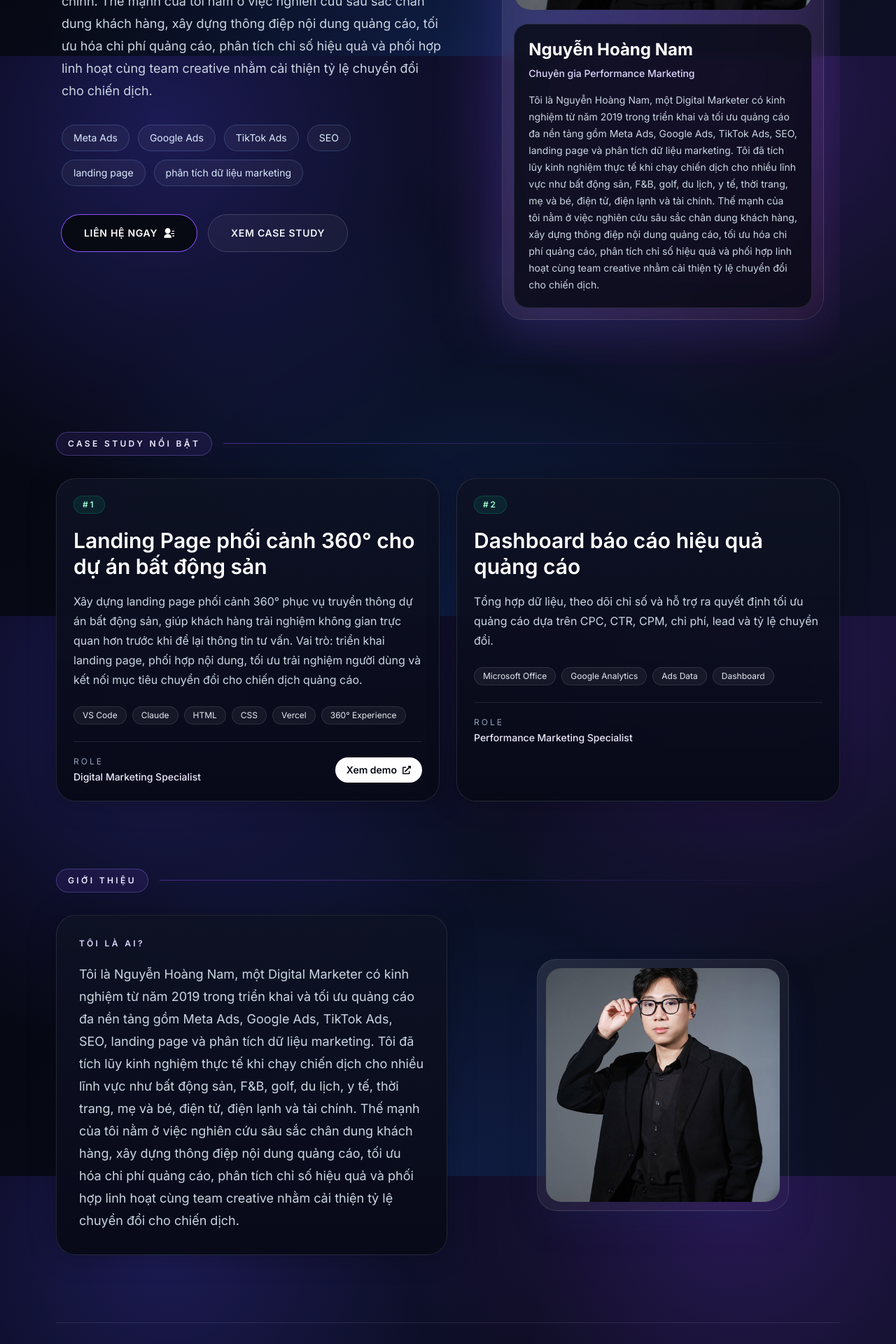
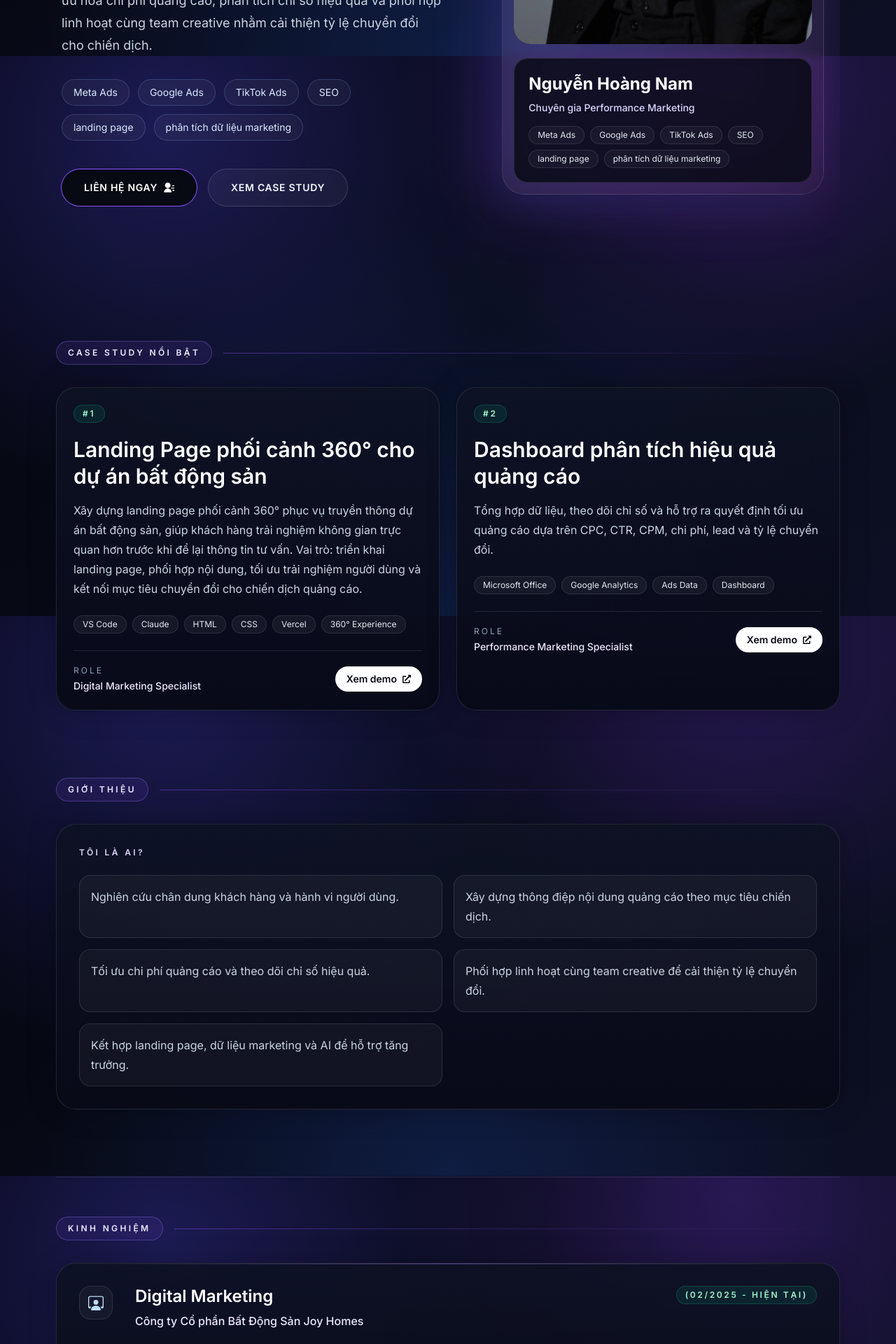
Before and after one commit to namcnsh/nguyen-hoang-nam-cv, a Next.js app: page / in a window 1280 px wide. Shown: the part 720-2640 px from the top of the page at 70% size. Built offline with nearby package versions, Linux system fonts and the light colour scheme.

Commit message:
feat: add dashboard demo popup

```diff
--- a/app/components/homepage/about/index.jsx
+++ b/app/components/homepage/about/index.jsx
@@ -1,7 +1,12 @@
 // @flow strict
 
-import { personalData } from "@/utils/data/personal-data";
-import Image from "next/image";
+const aboutHighlights = [
+  'Nghiên cứu chân dung khách hàng và hành vi người dùng.',
+  'Xây dựng thông điệp nội dung quảng cáo theo mục tiêu chiến dịch.',
+  'Tối ưu chi phí quảng cáo và theo dõi chỉ số hiệu quả.',
+  'Phối hợp linh hoạt cùng team creative để cải thiện tỷ lệ chuyển đổi.',
+  'Kết hợp landing page, dữ liệu marketing và AI để hỗ trợ tăng trưởng.'
+];
 
 function AboutSection() {
   return (
@@ -13,29 +18,18 @@ function AboutSection() {
         <span className="h-px flex-1 bg-gradient-to-r from-violet-500/40 to-transparent" />
       </div>
 
-      <div className="grid grid-cols-1 items-center gap-8 lg:grid-cols-[1.05fr_0.95fr] lg:gap-14">
-        <div className="order-2 rounded-[1.75rem] border border-white/10 bg-[linear-gradient(180deg,rgba(14,18,36,0.92)_0%,rgba(8,10,24,0.98)_100%)] p-6 shadow-[0_0_40px_rgba(0,0,0,0.25)] lg:order-1 lg:p-8">
-          <p className="text-xs font-semibold uppercase tracking-[0.28em] text-violet-200">
-            Tôi là ai?
-          </p>
-          <p className="mt-5 text-base leading-8 text-slate-300 lg:text-lg">
-            {personalData.description}
-          </p>
-        </div>
-
-        <div className="order-1 flex justify-center lg:order-2">
-          <div className="relative w-full max-w-[360px] overflow-hidden rounded-[1.75rem] border border-white/10 bg-gradient-to-br from-white/[0.10] to-white/[0.02] p-3 shadow-2xl shadow-blue-950/30">
-            <div className="relative aspect-square overflow-hidden rounded-[1.35rem] bg-[#0d1224]">
-              <Image
-                src={personalData.profile}
-                alt={`Ảnh chân dung của ${personalData.name}`}
-                fill
-                sizes="(max-width: 768px) 100vw, 360px"
-                className="object-cover"
-                loading="lazy"
-              />
+      <div className="rounded-[1.75rem] border border-white/10 bg-[linear-gradient(180deg,rgba(14,18,36,0.92)_0%,rgba(8,10,24,0.98)_100%)] p-6 shadow-[0_0_40px_rgba(0,0,0,0.25)] lg:p-8">
+        <p className="text-xs font-semibold uppercase tracking-[0.28em] text-violet-200">
+          Tôi là ai?
+        </p>
+        <div className="mt-6 grid gap-4 md:grid-cols-2">
+          {aboutHighlights.map((highlight) => (
+            <div key={highlight} className="rounded-2xl border border-white/10 bg-white/[0.04] p-4">
+              <p className="text-sm leading-7 text-slate-300 md:text-base">
+                {highlight}
+              </p>
             </div>
-          </div>
+          ))}
         </div>
       </div>
     </section>
--- a/app/components/homepage/featured-case-studies/index.jsx
+++ b/app/components/homepage/featured-case-studies/index.jsx
@@ -1,16 +1,57 @@
+"use client";
+
+import { useEffect, useState } from "react";
 import Link from "next/link";
 import { FaExternalLinkAlt } from "react-icons/fa";
 
 import { projectsData } from "@/utils/data/projects-data";
 
 const selectedProjectIds = [1, 2];
+const dashboardSummary = [
+  { label: "CPM", value: "52.000đ" },
+  { label: "CPC", value: "4.800đ" },
+  { label: "CTR", value: "1,86%" },
+  { label: "Lead", value: "128" },
+  { label: "Conversion Rate", value: "7,4%" },
+  { label: "Cost/Lead", value: "96.000đ" }
+];
+const dashboardChannels = [
+  { name: "Meta Ads", spend: "7.800.000đ", leads: "82", ctr: "2,1%", cpl: "95.000đ", widthClass: "w-[82%]" },
+  { name: "Google Ads", spend: "3.600.000đ", leads: "31", ctr: "4,8%", cpl: "116.000đ", widthClass: "w-[31%]" },
+  { name: "TikTok Ads", spend: "900.000đ", leads: "15", ctr: "1,4%", cpl: "60.000đ", widthClass: "w-[15%]" }
+];
+const dashboardInsights = [
+  "Meta Ads tạo nhiều lead nhất trong dữ liệu demo.",
+  "Google Ads có CTR cao, phù hợp nhóm có nhu cầu chủ động.",
+  "TikTok Ads có chi phí/lead thấp trong dữ liệu demo nhưng cần kiểm tra chất lượng lead."
+];
+const dashboardActions = [
+  "Giữ ngân sách cho Meta Ads nếu chất lượng lead ổn.",
+  "Tối ưu từ khóa và landing page cho Google Ads.",
+  "Test thêm creative ngắn cho TikTok Ads trước khi tăng ngân sách."
+];
 
 function FeaturedCaseStudies() {
+  const [isDashboardOpen, setIsDashboardOpen] = useState(false);
   const projects = selectedProjectIds
     .map((id) => projectsData.find((project) => project.id === id))
     .filter(Boolean);
 
+  useEffect(() => {
+    if (!isDashboardOpen) return;
+
+    const handleKeyDown = (event) => {
+      if (event.key === "Escape") {
+        setIsDashboardOpen(false);
+      }
+    };
+
+    window.addEventListener("keydown", handleKeyDown);
+    return () => window.removeEventListener("keydown", handleKeyDown);
+  }, [isDashboardOpen]);
+
   return (
+    <>
       <section id="featured-case-studies" className="relative my-12 lg:my-24">
         <div className="mb-8 flex items-center gap-4">
           <span className="rounded-full border border-violet-400/30 bg-violet-500/10 px-4 py-2 text-xs font-semibold uppercase tracking-[0.28em] text-violet-100">
@@ -38,10 +79,7 @@ function FeaturedCaseStudies() {
 
                 <div className="mt-6 flex flex-wrap gap-2">
                   {project.tools.map((tool) => (
-                  <span
-                    key={tool}
-                    className="rounded-full border border-white/10 bg-white/5 px-3 py-1 text-xs text-slate-200"
-                  >
+                    <span key={tool} className="rounded-full border border-white/10 bg-white/5 px-3 py-1 text-xs text-slate-200">
                       {tool}
                     </span>
                   ))}
@@ -53,16 +91,16 @@ function FeaturedCaseStudies() {
                     <p className="mt-1 text-sm font-medium text-violet-100">{project.role}</p>
                   </div>
 
-                {project.demo ? (
-                  <Link
-                    href={project.demo}
-                    target="_blank"
-                    rel="noopener noreferrer"
-                    className="inline-flex items-center gap-2 rounded-full bg-white px-4 py-2 text-sm font-semibold text-[#070913] outline-none transition-all duration-300 focus-visible:ring-2 focus-visible:ring-blue-400/50"
-                  >
+                  {project.id === 1 && project.demo ? (
+                    <Link href={project.demo} target="_blank" rel="noopener noreferrer" className="inline-flex items-center gap-2 rounded-full bg-white px-4 py-2 text-sm font-semibold text-[#070913] outline-none transition-all duration-300 focus-visible:ring-2 focus-visible:ring-blue-400/50">
                       <span>Xem demo</span>
                       <FaExternalLinkAlt size={12} aria-hidden="true" />
                     </Link>
+                  ) : project.id === 2 ? (
+                    <button type="button" onClick={() => setIsDashboardOpen(true)} className="inline-flex items-center gap-2 rounded-full bg-white px-4 py-2 text-sm font-semibold text-[#070913] outline-none transition-all duration-300 focus-visible:ring-2 focus-visible:ring-blue-400/50">
+                      <span>Xem demo</span>
+                      <FaExternalLinkAlt size={12} aria-hidden="true" />
+                    </button>
                   ) : null}
                 </div>
               </div>
@@ -70,6 +108,97 @@ function FeaturedCaseStudies() {
           ))}
         </div>
       </section>
+
+      {isDashboardOpen ? (
+        <div className="fixed inset-0 z-[120] flex items-center justify-center bg-slate-950/80 px-4 py-6 backdrop-blur-sm" onClick={() => setIsDashboardOpen(false)}>
+          <div role="dialog" aria-modal="true" aria-labelledby="dashboard-demo-title" className="max-h-[90vh] w-full max-w-5xl overflow-y-auto rounded-[2rem] border border-white/10 bg-[linear-gradient(180deg,rgba(14,18,36,0.98)_0%,rgba(8,10,24,1)_100%)] p-6 shadow-[0_0_60px_rgba(0,0,0,0.35)] lg:p-8" onClick={(event) => event.stopPropagation()}>
+            <div className="flex items-start justify-between gap-4">
+              <div>
+                <span className="rounded-full border border-amber-300/30 bg-amber-300/10 px-3 py-1 text-xs font-semibold uppercase tracking-[0.24em] text-amber-100">Số liệu demo</span>
+                <h3 id="dashboard-demo-title" className="mt-4 text-2xl font-bold text-white md:text-3xl">Dashboard phân tích hiệu quả quảng cáo</h3>
+                <p className="mt-3 max-w-2xl text-sm leading-7 text-slate-300 md:text-base">Minh họa cách theo dõi CPC, CTR, CPM, Lead và tỷ lệ chuyển đổi.</p>
+                <p className="mt-2 text-sm text-sky-200">Số liệu demo dùng để minh họa cách phân tích hiệu quả quảng cáo.</p>
+              </div>
+              <button type="button" onClick={() => setIsDashboardOpen(false)} aria-label="Đóng dashboard demo" className="rounded-full border border-white/10 bg-white/5 px-4 py-2 text-sm font-medium text-white outline-none transition focus-visible:ring-2 focus-visible:ring-blue-400/50">
+                Đóng
+              </button>
+            </div>
+
+            <div className="mt-8 grid gap-4 sm:grid-cols-2 xl:grid-cols-3">
+              {dashboardSummary.map((item) => (
+                <article key={item.label} className="rounded-2xl border border-white/10 bg-white/[0.04] p-4">
+                  <p className="text-xs uppercase tracking-[0.24em] text-slate-400">{item.label}</p>
+                  <p className="mt-3 text-2xl font-bold text-white">{item.value}</p>
+                </article>
+              ))}
+            </div>
+
+            <div className="mt-8 grid gap-4 lg:grid-cols-3">
+              {dashboardChannels.map((channel) => (
+                <article key={channel.name} className="rounded-2xl border border-white/10 bg-white/[0.04] p-5">
+                  <div className="flex items-center justify-between gap-3">
+                    <h4 className="text-lg font-semibold text-white">{channel.name}</h4>
+                    <span className="rounded-full border border-white/10 bg-white/5 px-3 py-1 text-xs text-slate-300">{channel.ctr}</span>
+                  </div>
+                  <div className="mt-4 h-2 rounded-full bg-white/5">
+                    <div className={`h-full rounded-full bg-gradient-to-r from-violet-400 to-cyan-300 ${channel.widthClass}`} />
+                  </div>
+                  <dl className="mt-4 grid grid-cols-2 gap-3 text-sm">
+                    <div>
+                      <dt className="text-slate-400">Spend</dt>
+                      <dd className="mt-1 text-white">{channel.spend}</dd>
+                    </div>
+                    <div>
+                      <dt className="text-slate-400">Leads</dt>
+                      <dd className="mt-1 text-white">{channel.leads}</dd>
+                    </div>
+                    <div>
+                      <dt className="text-slate-400">CTR</dt>
+                      <dd className="mt-1 text-white">{channel.ctr}</dd>
+                    </div>
+                    <div>
+                      <dt className="text-slate-400">Cost/Lead</dt>
+                      <dd className="mt-1 text-white">{channel.cpl}</dd>
+                    </div>
+                  </dl>
+                </article>
+              ))}
+            </div>
+
+            <div className="mt-8 grid gap-4 lg:grid-cols-2">
+              <section className="rounded-2xl border border-white/10 bg-white/[0.04] p-5">
+                <h4 className="text-lg font-semibold text-white">Mục tiêu demo</h4>
+                <p className="mt-3 text-sm leading-7 text-slate-300">Mục tiêu demo: theo dõi hiệu quả theo kênh, so sánh chi phí tạo lead và xác định hướng tối ưu ngân sách.</p>
+              </section>
+              <section className="rounded-2xl border border-white/10 bg-white/[0.04] p-5">
+                <h4 className="text-lg font-semibold text-white">Số liệu demo</h4>
+                <ul className="mt-3 space-y-2 text-sm leading-7 text-slate-300">
+                  {dashboardSummary.map((item) => (
+                    <li key={item.label}>• {item.label}: {item.value}</li>
+                  ))}
+                </ul>
+              </section>
+              <section className="rounded-2xl border border-white/10 bg-white/[0.04] p-5">
+                <h4 className="text-lg font-semibold text-white">Nhận xét</h4>
+                <ul className="mt-3 space-y-2 text-sm leading-7 text-slate-300">
+                  {dashboardInsights.map((item) => (
+                    <li key={item}>• {item}</li>
+                  ))}
+                </ul>
+              </section>
+              <section className="rounded-2xl border border-white/10 bg-white/[0.04] p-5">
+                <h4 className="text-lg font-semibold text-white">Đề xuất tối ưu</h4>
+                <ul className="mt-3 space-y-2 text-sm leading-7 text-slate-300">
+                  {dashboardActions.map((item) => (
+                    <li key={item}>• {item}</li>
+                  ))}
+                </ul>
+              </section>
+            </div>
+          </div>
+        </div>
+      ) : null}
+    </>
   );
 }
 
--- a/app/components/homepage/hero-section/index.jsx
+++ b/app/components/homepage/hero-section/index.jsx
@@ -73,9 +73,13 @@ function HeroSection() {
             <div className="mt-5 rounded-[1.25rem] border border-white/10 bg-[#070913]/80 p-5">
               <h2 className="text-2xl font-bold text-white">{personalData.name}</h2>
               <p className="mt-2 text-sm font-medium text-violet-200">{personalData.designation}</p>
-              <p className="mt-4 text-sm leading-6 text-slate-300">
-                {personalData.description}
-              </p>
+              <div className="mt-4 flex flex-wrap gap-2">
+                {focusTags.map((tag) => (
+                  <span key={tag} className="rounded-full border border-white/10 bg-white/[0.04] px-3 py-1 text-xs text-slate-200">
+                    {tag}
+                  </span>
+                ))}
+              </div>
             </div>
           </div>
         </div>
--- a/utils/data/projects-data.js
+++ b/utils/data/projects-data.js
@@ -10,7 +10,7 @@ export const projectsData = [
     },
     {
         id: 2,
-        name: 'Dashboard báo cáo hiệu quả quảng cáo',
+        name: 'Dashboard phân tích hiệu quả quảng cáo',
         description: 'Tổng hợp dữ liệu, theo dõi chỉ số và hỗ trợ ra quyết định tối ưu quảng cáo dựa trên CPC, CTR, CPM, chi phí, lead và tỷ lệ chuyển đổi.',
         tools: ['Microsoft Office', 'Google Analytics', 'Ads Data', 'Dashboard'],
         role: 'Performance Marketing Specialist',
--- a/utils/data/skills.js
+++ b/utils/data/skills.js
@@ -7,5 +7,6 @@ export const skillsData = [
   'Canva',
   'Figma',
   'Microsoft Office',
-  'Markdown'
+  'Markdown',
+  'Vibe Coding'
 ]
```
Lines whose indentation alone changed are shown as unchanged.
